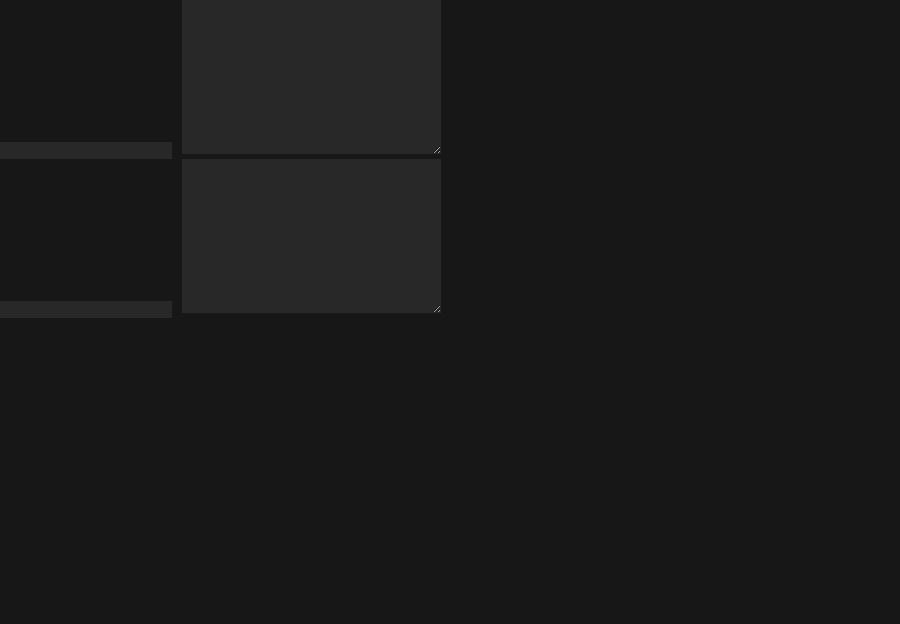
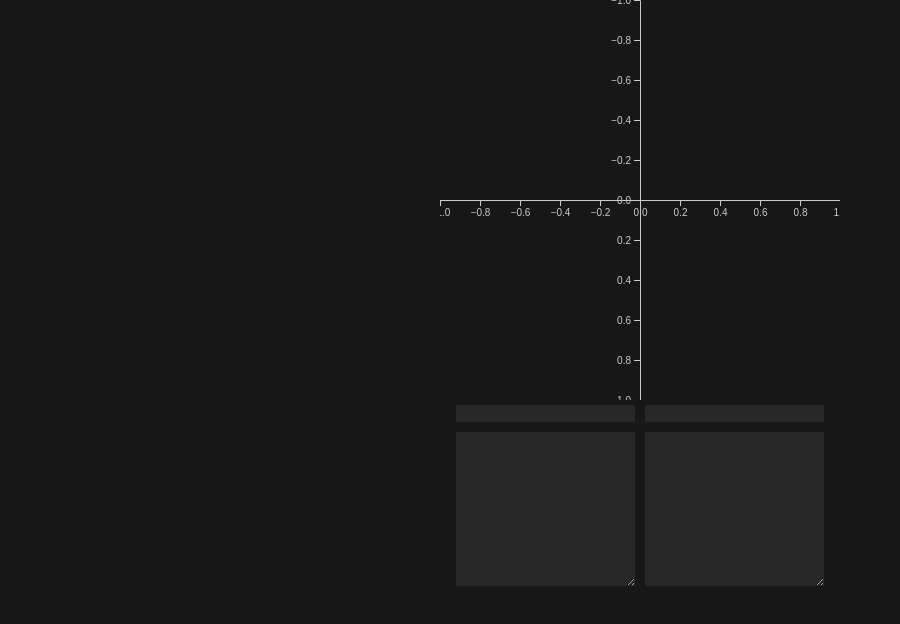
Before and after one commit to idelem/coordr, a plain HTML site: page index.html in a window 1280 px wide. Shown: the whole page, without its empty margins (0-900 px from the left). Drawn offline with nearby package versions, Linux system fonts and the light colour scheme.

Commit message:
put things into a class

```diff
--- a/index.html
+++ b/index.html
@@ -30,19 +30,85 @@
                 font-family: inherit;
                 caret-color: var(--mark-color);
             }
+            #plot {
+                width: 400px;
+                margin: auto;
+            }
+            .axes {
+                width: 400px;
+                display: flex;
+                flex-direction: row;
+                gap: 10px;
+                margin: auto;
+                align-items: center;
+                justify-content: center;
+                flex-grow: 1;
+            }
+            .axis {
+                display: flex;
+                flex-direction: column;
+                gap: 10px;
+            }
         </style>
         <script src="https://d3js.org/d3.v7.min.js"></script>
     </head>
     <body>
         <div id="plot"></div>
-        <div id="x">
-            <input type="text">
-            <textarea name="" id="xdata" cols="30" rows="10"></textarea>
+        <div class="axes">
+            <div id="x" class="axis">
+                <input type="text">
+                <textarea name="" id="xdata"rows="10"></textarea>
+            </div>
+            <div id="y" class="axis">
+                <input type="text">
+                <textarea name="" id="ydata"rows="10"></textarea>
+            </div>
         </div>
-        <div id="y">
-            <input type="text">
-            <textarea name="" id="ydata" cols="30" rows="10"></textarea>
-        </div>
-        <script></script>
+        <script>
+            function Plot () {
+                this.svg = null;
+                this.width = 400;
+                this.height = 400;
+                this.x = d3.scaleLinear();
+                this.y = d3.scaleLinear();
+
+                this.draw = function () {
+                    this.draw_x();
+                    this.draw_y();
+                    // this.draw_label();
+                }
+
+                this.init = function () {
+                    this.svg = d3.select("#plot")
+                        .append("svg")
+                        .attr("width", this.width)
+                        .attr("height", this.height)
+                    this.draw();
+                }
+
+                this.draw_x = function () {
+                    this.x.domain([-1, 1])
+                        .range([ 0, this.width ]);
+                    this.svg.append("g")
+                        .attr("transform", `translate(0, ${this.height/2})`)
+                        .call(d3.axisBottom(this.x));
+                }
+
+                this.draw_y = function () {
+                    this.y.domain([-1, 1])
+                        .range([ 0, this.height ]);
+                    this.svg.append("g")
+                        .attr("transform", `translate(${this.width/2}, 0)`)
+                        .call(d3.axisLeft(this.y));
+                }
+            }
+
+            window.onload = function () {
+                const plot = new Plot();
+                // plot.load();
+                plot.init();
+                // document.onkeydown = (e) => {plot.keydown(e);};
+            }
+        </script>
     </body>
 </html>
```
